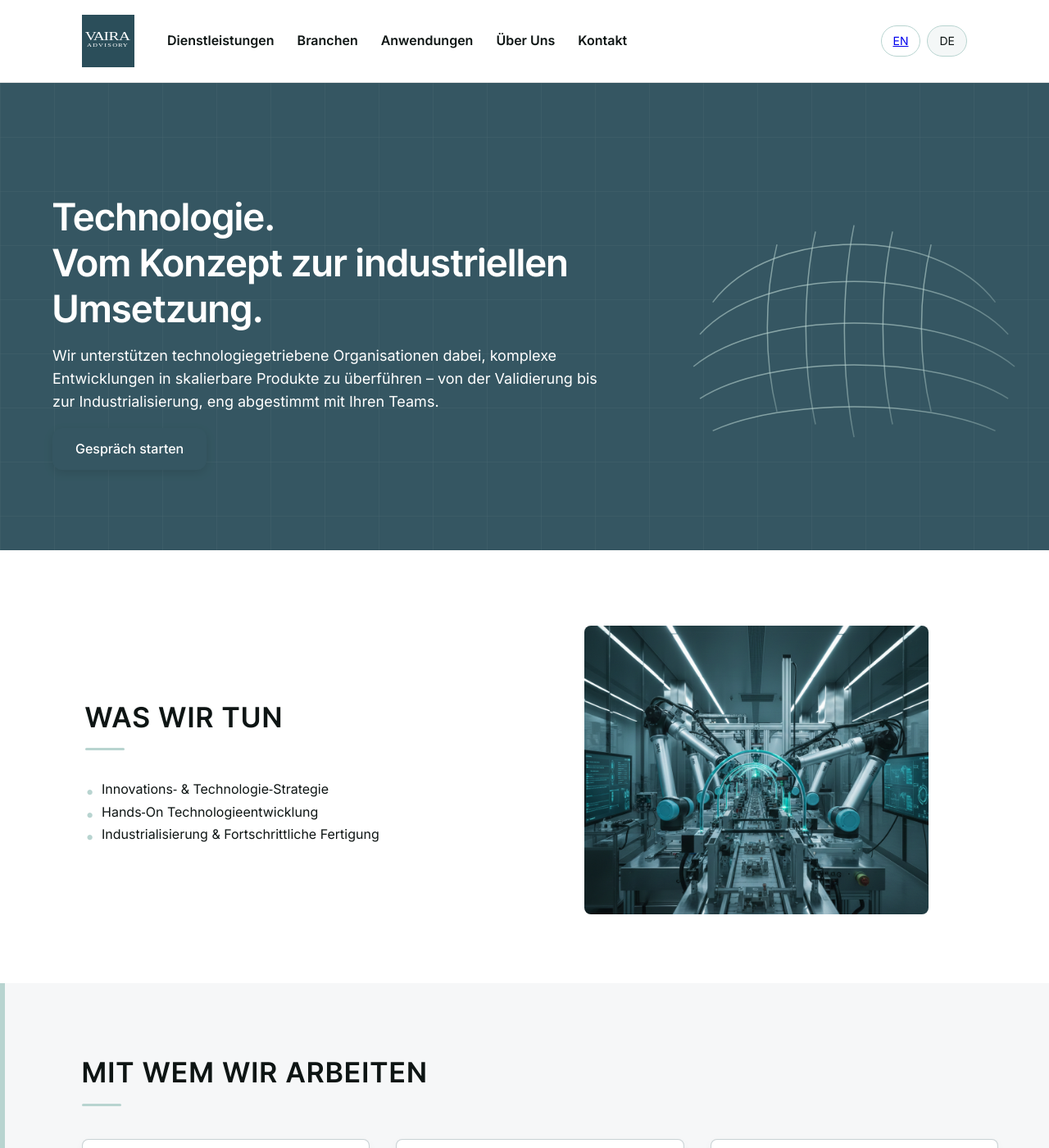
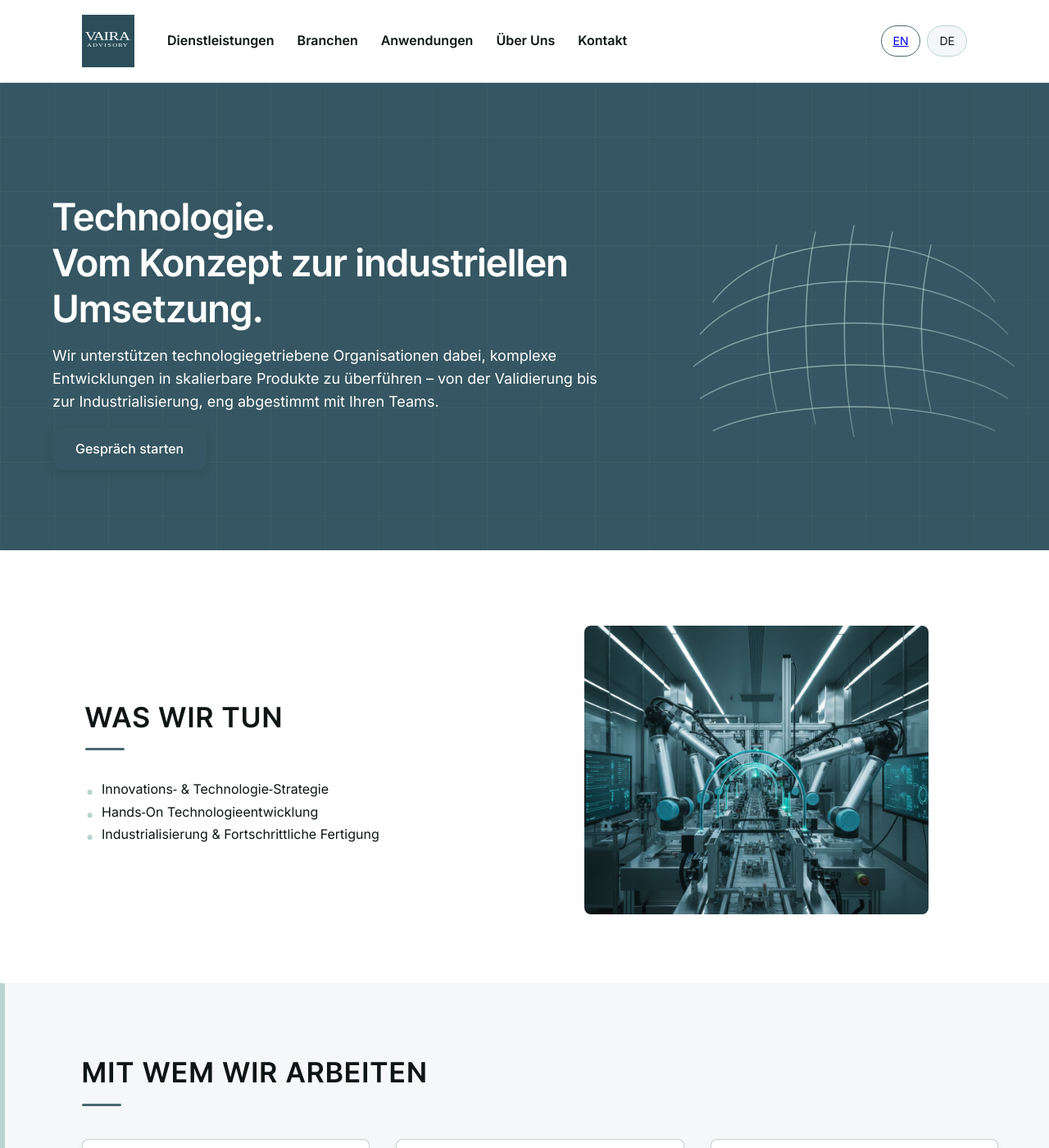
Before and after one commit to raphaelheeb/vaira-advisory, a Jekyll site: the page built from de/index.html, in a window 1280 px wide and 1400 px high. Shown: the whole window at 82% size. Built offline with Jekyll 4.4.1, drawn with Linux system fonts in a browser that asks for light colours.

Commit message:
Update styles.css

```diff
--- a/assets/css/styles.css
+++ b/assets/css/styles.css
@@ -139,7 +139,7 @@
   bottom: 0;
   width: 48px;
   height: 3px;
-  background: var(--accent-light);
+  background: #4A6A72;
   border-radius: 2px;
 }
 
@@ -395,8 +395,8 @@
 /* final CTA */
 
 .final-cta .cta-btn {
-  background: var(--accent-light);
-  color: var(--accent);
+  background: #4A6A72;
+  color: #ffffff;
 }
 
 .final-cta .cta-btn:hover {
@@ -513,7 +513,7 @@
   bottom: -4px;
   width: 0;
   height: 2px;
-  background: var(--accent-light);
+  background: #4A6A72;
   transition: width 0.25s ease;
 }
 
@@ -541,7 +541,7 @@
   padding: 6px 14px;
   border-radius: 999px;
   background: transparent;
-  border: 1px solid var(--accent-light);
+  border: 1px solid #4A6A72;
   transition: background 0.2s ease, color 0.2s ease;
 }
 
@@ -598,7 +598,7 @@
   width: 28px;
   height: 28px;
   border-radius: 8px;
-  background: var(--accent-light);
+  background: #4A6A72;
   opacity: 0.65;
   border: 1px solid rgba(14,21,20,0.08);
   flex-shrink: 0;
@@ -681,7 +681,7 @@
 
 .site-footer a:hover {
   color: #B8D4D0;
-  text-decoration-color: #4A6A72;
+ text-decoration-color: rgba(74, 106, 114, 0.7);
 }
 
 .footer-brand {
```
